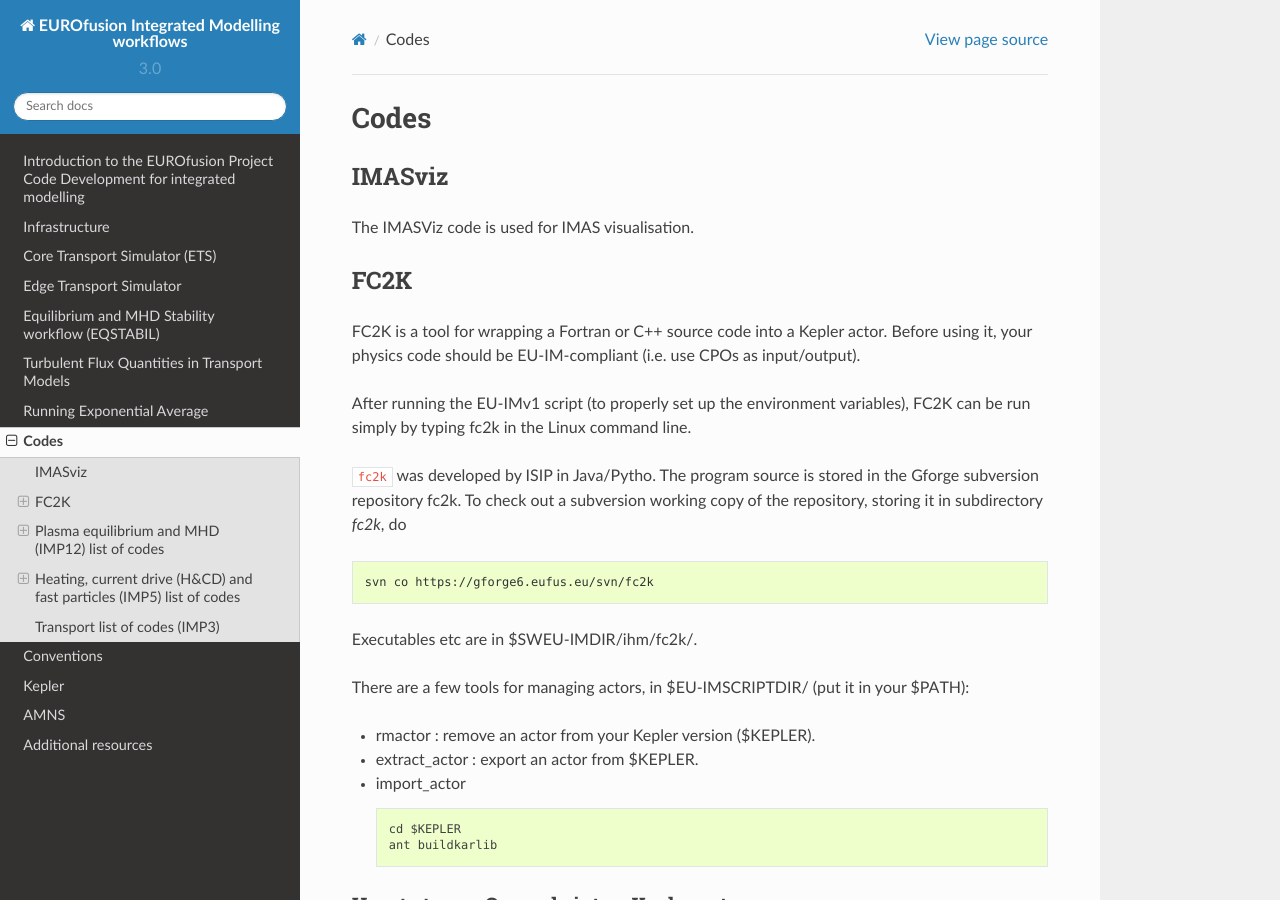
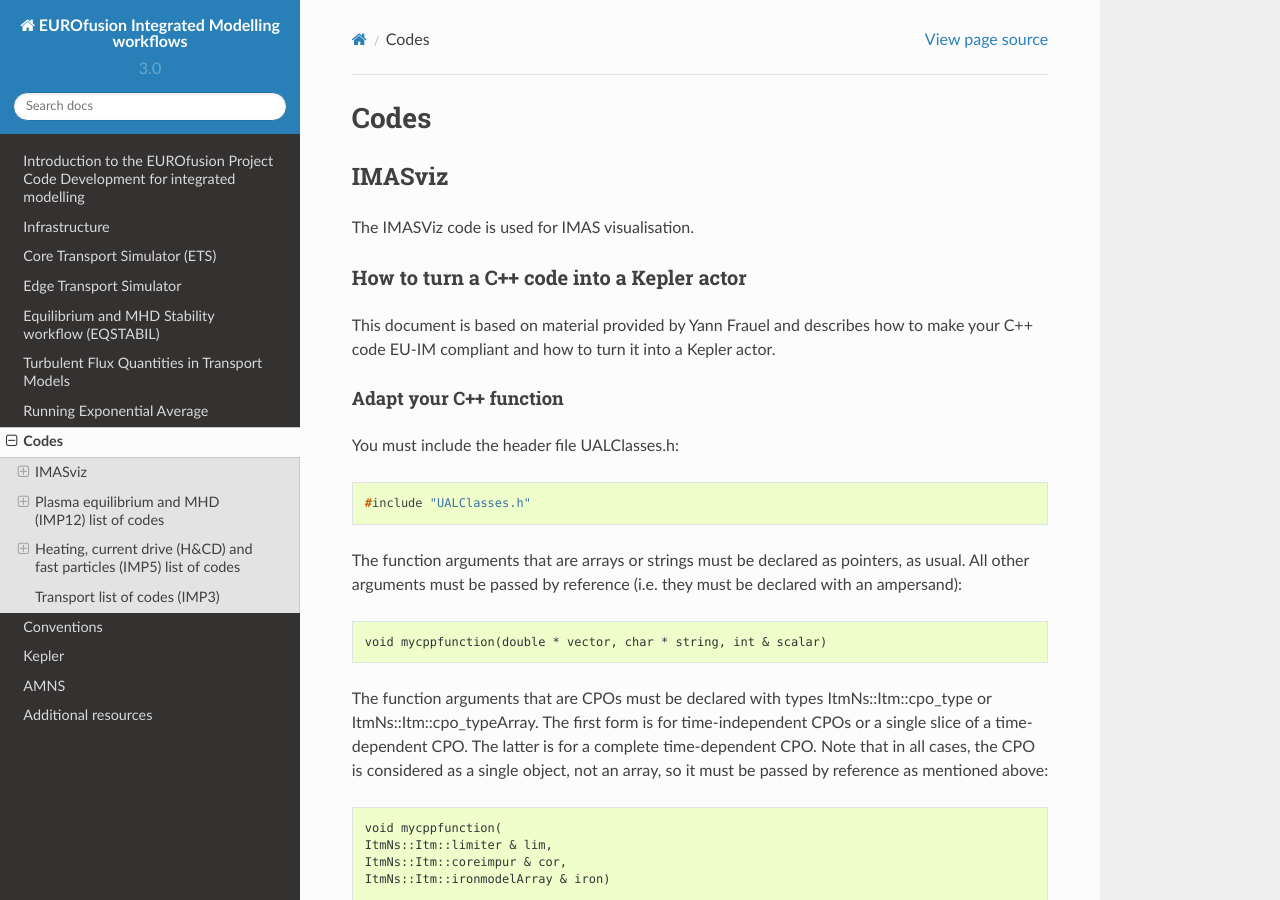
Before and after one commit to WPCD-Workflows/documentation, a Sphinx documentation site: the page built from source/codes.rst, in a window 1280 px wide and 900 px high. Built offline with Sphinx 7.4.7 and the Read the Docs theme 2.0.0, drawn with Linux system fonts in a browser that asks for light colours.

Commit message:
Update codes.rst

```diff
--- a/source/codes.rst
+++ b/source/codes.rst
@@ -12,40 +12,7 @@
 
 .. _isip_fc2k:
 
-FC2K
-----
 
-FC2K is a tool for wrapping a Fortran or C++ source code into a Kepler
-actor. Before using it, your physics code should be EU-IM-compliant (i.e.
-use CPOs as input/output).
-
-After running the EU-IMv1 script (to properly set up the environment
-variables), FC2K can be run simply by typing fc2k in the Linux command
-line.
-
-``fc2k`` was developed by ISIP in Java/Pytho. The program source is
-stored in the Gforge subversion repository fc2k. To check out a
-subversion working copy of the repository, storing it in subdirectory
-*fc2k*, do
-
-.. code-block:: console
-
-   svn co https://gforge6.eufus.eu/svn/fc2k
-
-Executables etc are in $SWEU-IMDIR/ihm/fc2k/.
-
-There are a few tools for managing actors, in $EU-IMSCRIPTDIR/ (put it in
-your $PATH):
-
--  rmactor
-   : remove an actor from your Kepler version ($KEPLER).
--  extract_actor
-   : export an actor from $KEPLER.
--  import_actor
-   ::
-
-      cd $KEPLER
-      ant buildkarlib
 
 How to turn a C++ code into a Kepler actor
 ~~~~~~~~~~~~~~~~~~~~~~~~~~~~~~~~~~~~~~~~~~
```
